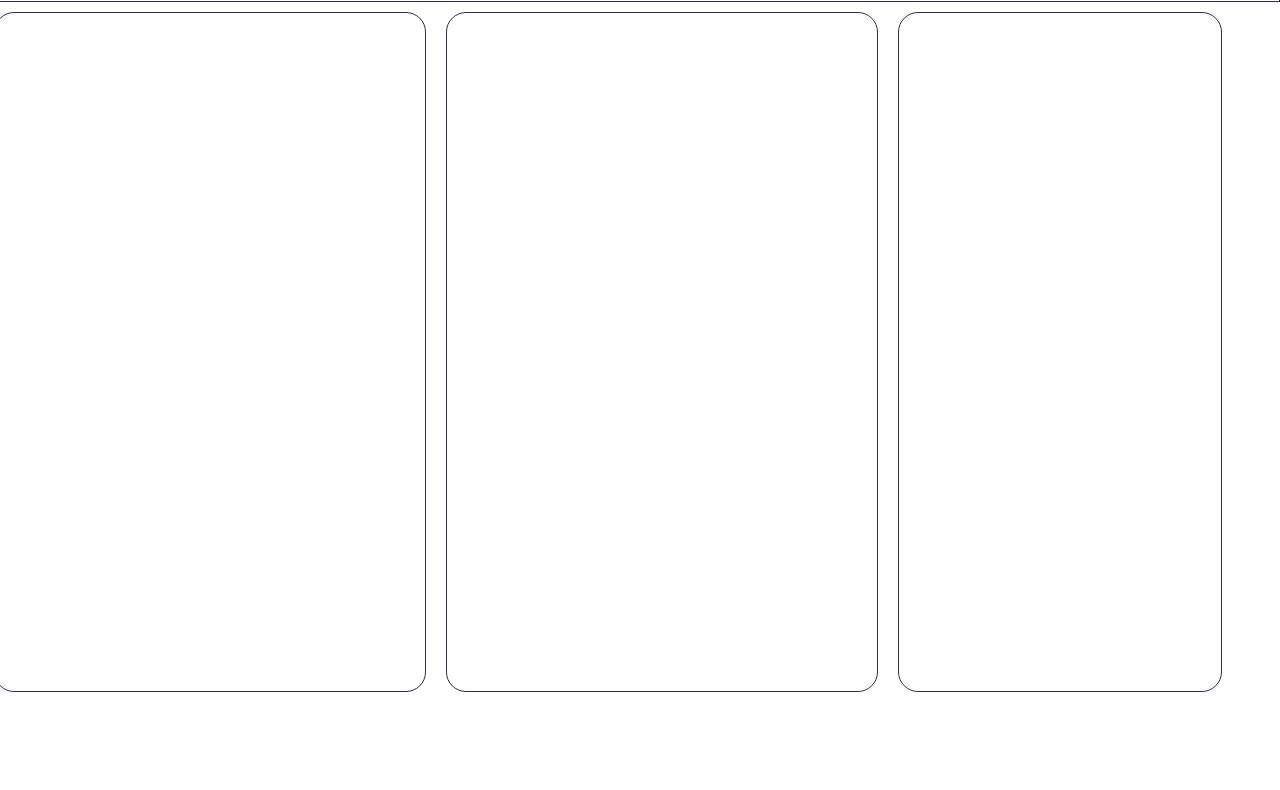
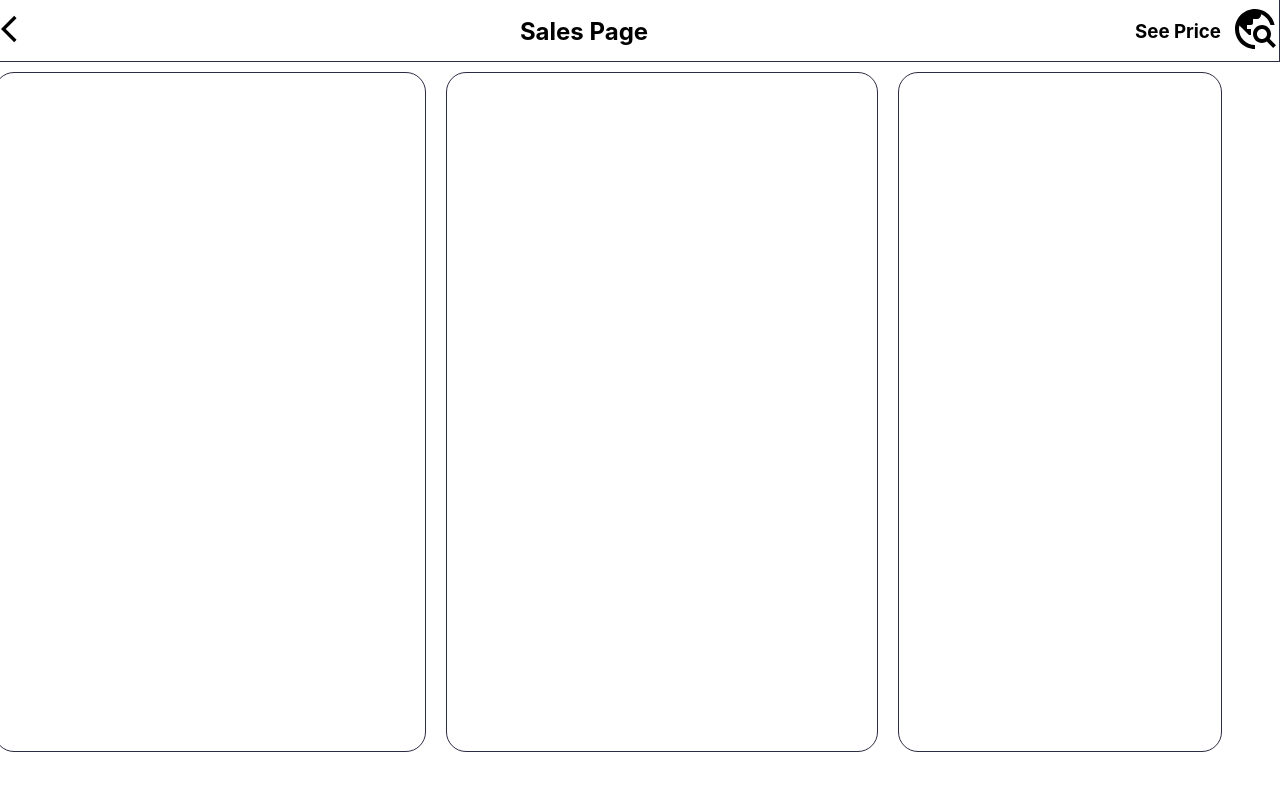
Before and after one commit to yusufinann/32bit-CashRegisterApp, a React (Create React App) app: page /sales in a window 1280 px wide. Shown: the top 790 px of the page. Built offline with nearby package versions, Linux system fonts and the light colour scheme.

Commit message:
create navi bar for sales page

```diff
--- a/src/HomePage/Sales.js
+++ b/src/HomePage/Sales.js
@@ -1,12 +1,22 @@
 import React from "react";
 import { Grid } from "@mui/material";
+import { useNavigate } from 'react-router-dom';
+import TravelExploreTwoToneIcon from '@mui/icons-material/TravelExploreTwoTone';
+import GlobalNavi from "../GlobalComponents/GlobalNavi";
 
 const Sales = () => {
+    const navigate = useNavigate();
+    const somethingText = "See Price";
+
+    const handleIconClick = () => {
+        // İkon tıklandığında anasayfaya yönlendirme
+        navigate('/price');
+      };
   return (
     <Grid container spacing={2}>
 
       <Grid item xs={12} style={{ border: "1px solid #2b2d42" }}>
-       {/* Navi component*/}
+      <GlobalNavi  title="Sales Page" linkTo="/home" icon={<TravelExploreTwoToneIcon onClick={handleIconClick} style={{ fontSize: '3rem' }} />} something={somethingText} />
       </Grid>
 
 
```
